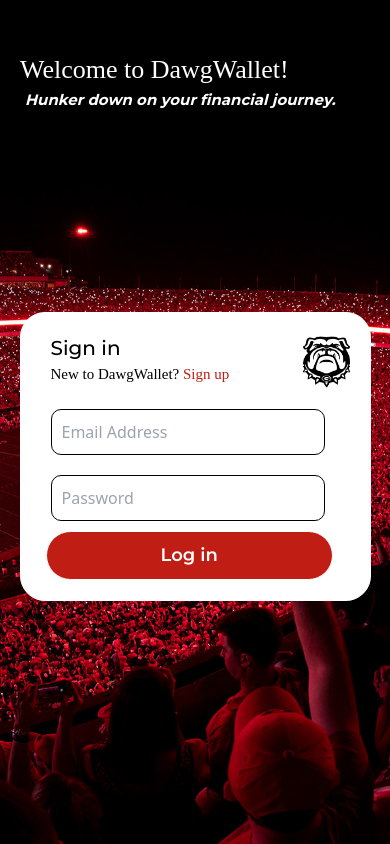
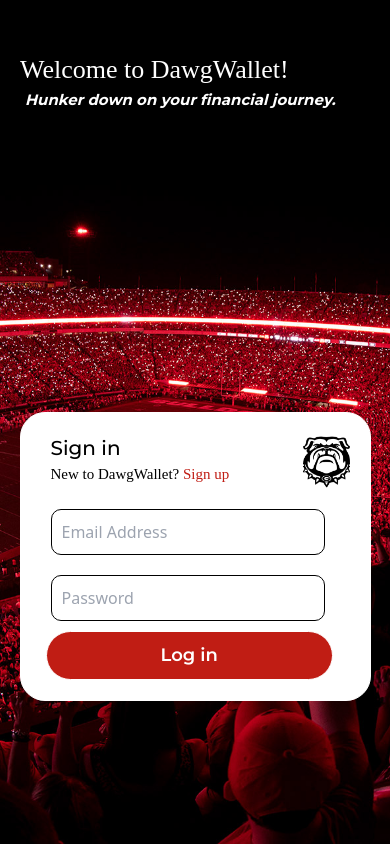
Before and after one commit to z-kendrick/DawgWallet-app, a Next.js app: page /pages/signIn in a window 390 px wide. Built offline with nearby package versions, Linux system fonts and the light colour scheme; a web font is replaced by a local one.

Commit message:
fixed small mobile responsiveness

```diff
--- a/src/app/styles/SignInForm.module.css
+++ b/src/app/styles/SignInForm.module.css
@@ -108,11 +108,16 @@
     font-size: 15px;
     padding-bottom: 50px;
   }
+
+  .logoContainer img {
+    display: hidden;
+  }
 }
 
 @media (min-width: 375px) {
   .formWrapper {
     width: 90%;
+    margin-top: 100px;
   }
 
   .signIn {
```
